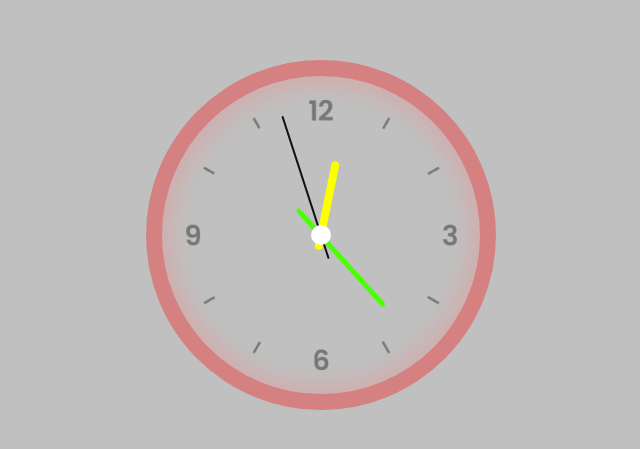
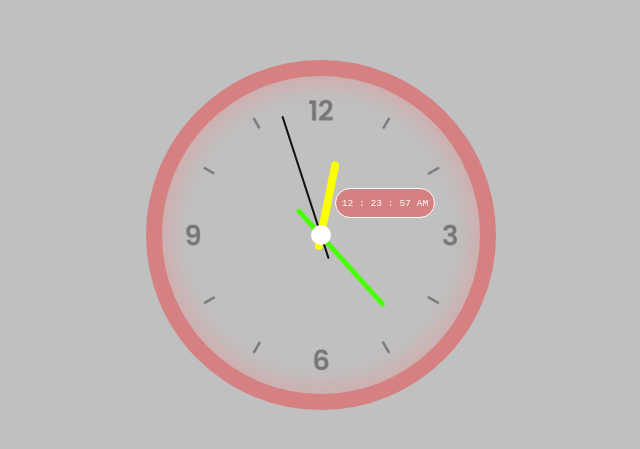
Before and after one commit to SantiagoBulla/JS_IV, a plain HTML site: page relojAnalogo/index.html in a window 1280 px wide. Shown: the part 165-614 px from the top of the page, without its empty margins (319-959 px from the left). Drawn offline with Linux system fonts and the light colour scheme.

Commit message:
unir reloj digital y reloj analogo

```diff
--- a/relojAnalogo/css/styles.css
+++ b/relojAnalogo/css/styles.css
@@ -86,3 +86,20 @@ body{
     position: absolute;
     border-radius: 50vh;
 }
+
+.reloj-digital{
+    border: 0.1rem solid white;
+    width: 100px;
+    height: 30px;
+    display: flex;
+    justify-content: center;
+    align-items: center;
+    margin-left: 8rem;
+    margin-bottom: 4rem;
+    border-radius: 50vh;
+    padding: .3rem;
+    font-family: monospace;
+    font-size: .6rem;
+    color: white;
+    background-color: rgba(255, 0, 0, 0.329);
+}
--- a/relojAnalogo/index.html
+++ b/relojAnalogo/index.html
@@ -8,6 +8,7 @@
 </head>
 <body>
     <div class="reloj">
+        <div class="reloj-digital">Loading..</div>
         <div class="hora"></div>
         <div class="minuto"></div>
         <div class="segundo"></div>
--- a/relojAnalogo/script.js
+++ b/relojAnalogo/script.js
@@ -16,3 +16,24 @@ setInterval(() => {
     segundos.style.transform = `rotate(${seg}deg)`;
 
 })
+
+function reloj(){
+    let tiempoGlobal = new Date();
+
+    let hora = tiempoGlobal.getHours();
+    let minutos = tiempoGlobal.getMinutes();
+    let segundos = tiempoGlobal.getSeconds();
+    let formato = hora >= 12 ? 'PM' : 'AM';
+
+    hora = (hora % 12) || 12; // el residuo sera la hora en formato de 12 si es 0 significa que son las 12:00
+
+    hora = hora < 10 ? '0' + hora : hora;
+    minutos = minutos <10 ? '0' + minutos : minutos;
+    segundos = segundos < 10 ? '0' + segundos : segundos;
+
+    let resultado = `${hora} : ${minutos} : ${segundos} ${formato}`;
+    let relojHtml = document.querySelector('.reloj-digital');
+    relojHtml.innerHTML = resultado;
+}
+
+setInterval(reloj,1000)
```
